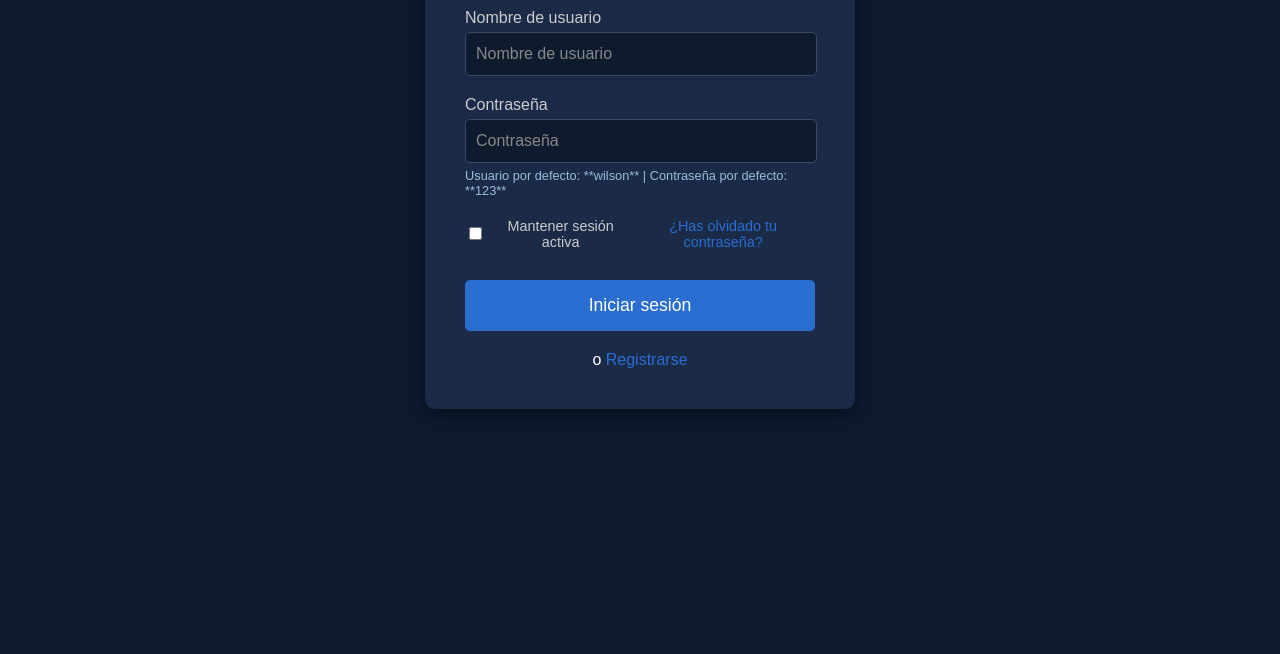
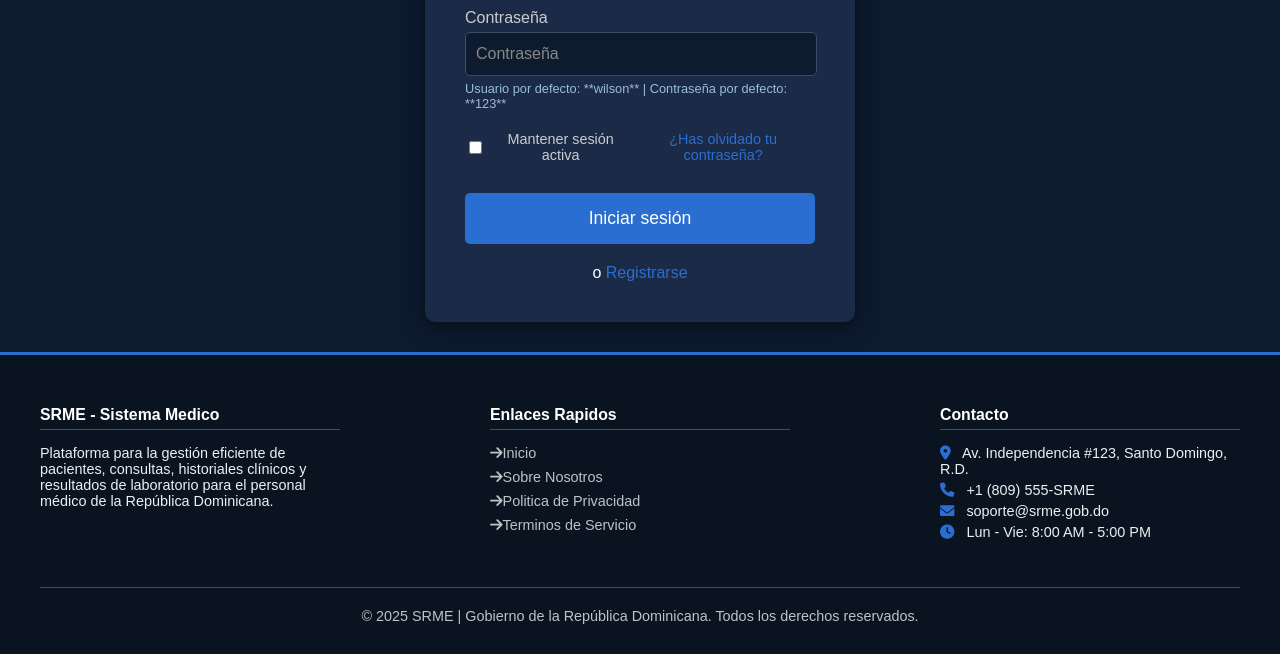
Before and after one commit to Midas885/prototipo_srme, a plain HTML site: page index.html in a window 1280 px wide. Shown: the part 275-929 px from the top of the page. Before the commit the page ends 800 px from the top, so only its background shows below. Drawn offline with Linux system fonts and the light colour scheme.

Commit message:
Agregar pie de página con información de contacto y enlaces rápidos

```diff
--- a/index.html
+++ b/index.html
@@ -54,6 +54,35 @@
         </div>
     </main>
 
+    <footer class="footer">
+        <div class="footer-content">
+            <div class="footer-section about">
+                <h4>SRME - Sistema Medico</h4>
+                <p>Plataforma para la gestión eficiente de pacientes, consultas, historiales clínicos y resultados de laboratorio para el personal médico de la República Dominicana.</p>
+            </div>
+            <div class="footer-section links">
+                <h4>Enlaces Rapidos</h4>
+                <ul>
+                    <li><a href="#"><i class="fas fa-arrow-right"></i>Inicio</a></li>
+                    <li><a href="#"><i class="fas fa-arrow-right"></i>Sobre Nosotros</a></li>
+                    <li><a href="#"><i class="fas fa-arrow-right"></i>Politica de Privacidad</a></li>
+                    <li><a href="#"><i class="fas fa-arrow-right"></i>Terminos de Servicio</a></li>
+                </ul>
+            </div>
+
+            <div class="footer-section contact-info">
+                <h4>Contacto</h4>
+                <p><i class="fas fa-map-marker-alt"></i> Av. Independencia #123, Santo Domingo, R.D.</p>
+                <p><i class="fas fa-phone"></i> +1 (809) 555-SRME</p>
+                <p><i class="fas fa-envelope"></i> soporte@srme.gob.do</p>
+                <p><i class="fas fa-clock"></i> Lun - Vie: 8:00 AM - 5:00 PM</p>
+            </div>
+        </div>
+        <div class="footer-bottom">
+            &copy; 2025 SRME | Gobierno de la República Dominicana. Todos los derechos reservados.
+        </div>
+    </footer>
+
     <script>
         document.getElementById('loginForm').addEventListener('submit', function(event) {
             event.preventDefault(); // Detiene el envío del formulario
--- a/styles.css
+++ b/styles.css
@@ -10,14 +10,15 @@ body {
 /* --- ESTILOS DE LOGIN (index.html) --- */
 
 .login-page {
-    background-color: #0d1a2f; /* Dark blue background */
+    background-color: #0d1a2f;
     color: #fff;
     display: flex;
     flex-direction: column;
+    min-height: 100vh;
 }
 
 .login-header {
-    background-color: #0a1320; /* Slightly darker blue for header */
+    background-color: #0a1320;
     padding: 10px 40px;
     display: flex;
     justify-content: space-between;
@@ -60,7 +61,7 @@ nav.main-menu ul li a {
 
 nav.main-menu ul li a:hover,
 nav.main-menu ul li a.active {
-    background-color: #2a6ed2; /* Blue for active/hover */
+    background-color: #2a6ed2;
 }
 
 main {
@@ -68,15 +69,17 @@ main {
     display: flex;
     justify-content: center;
     align-items: center;
+    padding: 30px 0;
 }
 
 .login-container {
-    background-color: #1a2a47; /* Darker blue for login box */
+    background-color: #1a2a47;
     padding: 40px;
     border-radius: 10px;
     box-shadow: 0 4px 20px rgba(0, 0, 0, 0.5);
     width: 350px;
     text-align: center;
+    margin: auto;
 }
 
 .login-container h2 {
@@ -108,7 +111,7 @@ main {
     padding: 12px 10px;
     border: 1px solid #3a4a67;
     border-radius: 5px;
-    background-color: #0e1b2f; /* Even darker input background */
+    background-color: #0e1b2f;
     color: #fff;
     font-size: 1em;
 }
@@ -176,18 +179,27 @@ main {
 
 body {
     display: flex;
-    background-color: #f4f7f6; /* Light gray background for dashboard */
+    background-color: #f4f7f6;
+    margin: 0;
+    min-height: 100vh;
+    flex-direction: column;
+}
+
+.page-container {
+    display: flex;
+    flex-grow: 1;
 }
 
 .sidebar {
     width: 250px;
-    background-color: #2c3e50; /* Darker blue for sidebar */
+    background-color: #2c3e50;
     color: #ecf0f1;
     padding: 20px 0;
     box-shadow: 2px 0 5px rgba(0,0,0,0.1);
     display: flex;
     flex-direction: column;
     flex-shrink: 0;
+    height: auto;
 }
 .sidebar .institutional-logo {
     padding: 0 20px 20px;
@@ -244,6 +256,7 @@ body {
     flex-grow: 1;
     display: flex;
     flex-direction: column;
+    min-width: 0;
 }
 
 /* Top Bar */
@@ -493,3 +506,74 @@ body {
 .view-more-link a:hover {
     text-decoration: underline;
 }
+
+
+/* --- ESTILOS DE PIE DE PAGINA --- */
+
+.footer {
+    background-color: #0a1320;
+    color: #ecf0f1;
+    padding: 30px 40px;
+    margin-top: 0;
+    border-top: 3px solid #2a6ed2;
+    font-size: 0.9em;
+}
+
+.footer-content {
+    display: flex;
+    justify-content: space-between;
+    flex-wrap: wrap;
+    max-width: 1200px;
+    margin: 0 auto;
+}
+
+.footer-section {
+    width: 25%;
+    min-width: 200px;
+    margin-bottom: 20px;
+}
+
+.footer-section h4 {
+    color: #fff;
+    font-size: 1.1em;
+    margin-bottom: 15px;
+    border-bottom: 1px solid #3c5064;
+    padding-bottom: 5px;
+}
+
+.footer-section ul {
+    list-style: none;
+    padding: 0;
+}
+
+.footer-section ul li {
+    margin-bottom: 8px;
+}
+
+.footer-section a {
+    color: #bdc3c7;
+    text-decoration: none;
+    transition: color 0.3s ease;
+}
+
+.footer-section a:hover {
+    color: #2a6ed2;
+    text-decoration: underline;
+}
+
+.contact-info p {
+    margin: 5px 0;
+}
+
+.contact-info i {
+    margin-right: 8px;
+    color: #2a6ed2;
+}
+
+.footer-bottom {
+    text-align: center;
+    padding-top: 20px;
+    margin-top: 20px;
+    border-top: 1px solid #3c5064;
+    color: #bdc3c7;
+}
```
Also changed, not shown: dashboard.html (+30 -0 lines).
